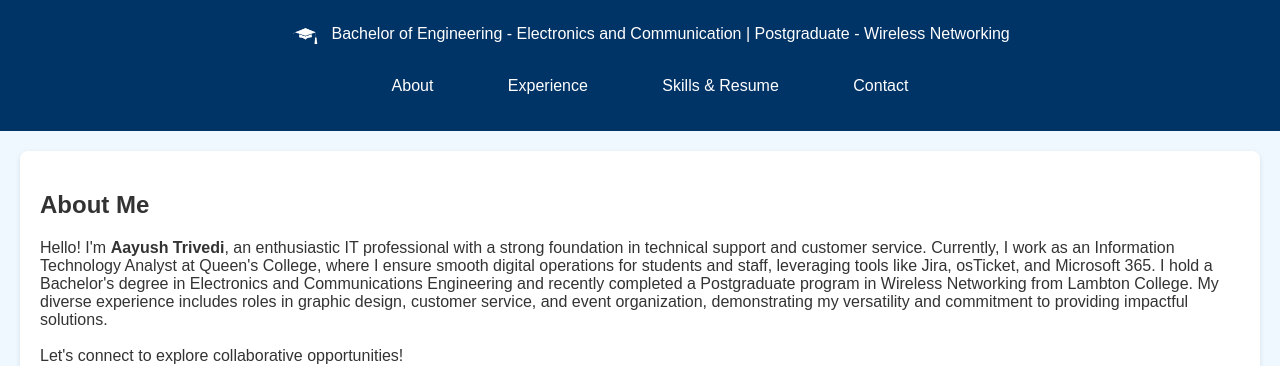
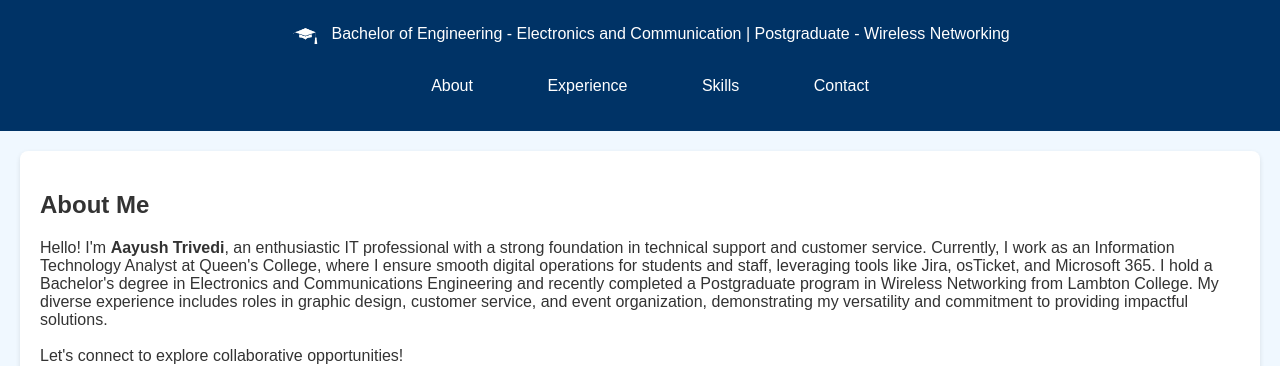
Before and after one commit to iaayushtrivedi/PortfolioWebsite, a plain HTML site: page index.html in a window 1280 px wide. Shown: the part 203-569 px from the top of the page. Drawn offline with Linux system fonts and the light colour scheme.

Commit message:
Update index.html

```diff
--- a/index.html
+++ b/index.html
@@ -19,7 +19,7 @@
                     <ul>
                         <li><a href="#about">About</a></li>
                         <li><a href="#experience">Experience</a></li>
-                        <li><a href="#skills">Skills & Resume</a></li>
+                        <li><a href="#skills">Skills</a></li>
                         <li><a href="#contact">Contact</a></li>
                     </ul>
                 </nav>
```
